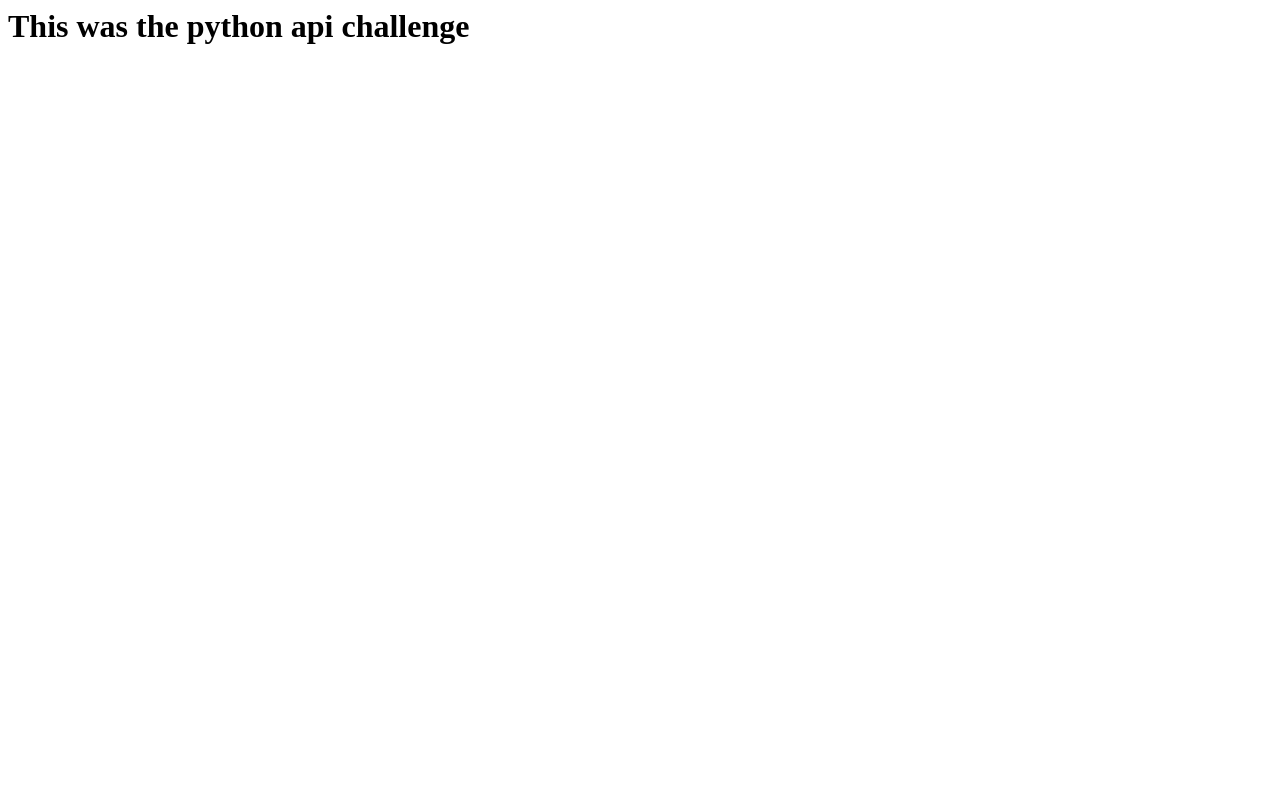
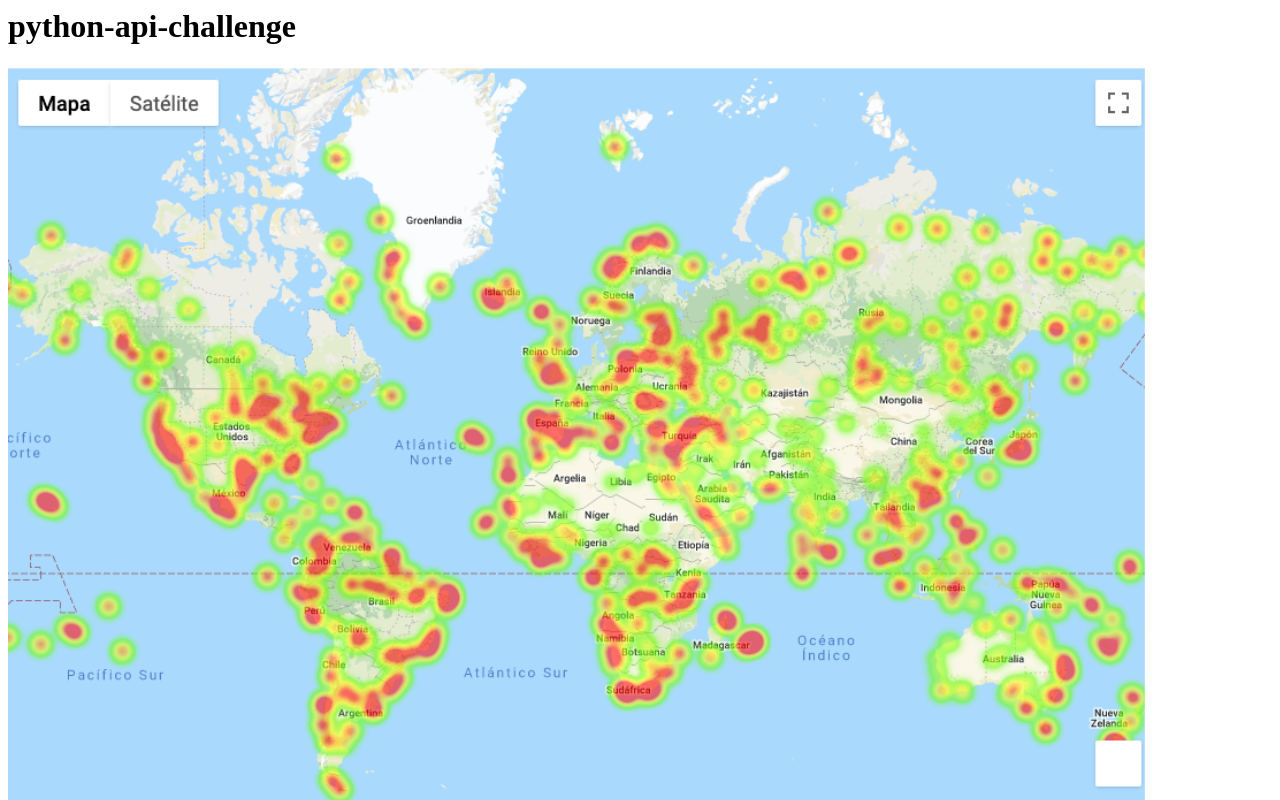
Before and after one commit to angieglass/python-api-challenge, a plain HTML site: page index.html in a window 1280 px wide. Shown: the top 800 px of the page. Drawn offline with Linux system fonts and the light colour scheme.

Commit message:
Update index.html

```diff
--- a/index.html
+++ b/index.html
@@ -1 +1,11 @@
-<h1> This was the python api challenge </h1>
+<html>
+<h1> python-api-challenge </h1>
+<p>
+
+<img src="https://github.com/angieglass/python-api-challenge/blob/main/VacationPy/image/gmap_humidity.png" width="90%"></img>
+
+
+<img src="https://github.com/angieglass/python-api-challenge/blob/main/VacationPy/image/hotels_map.png" width="90%"></img>
+
+</p>
+</html>
```
